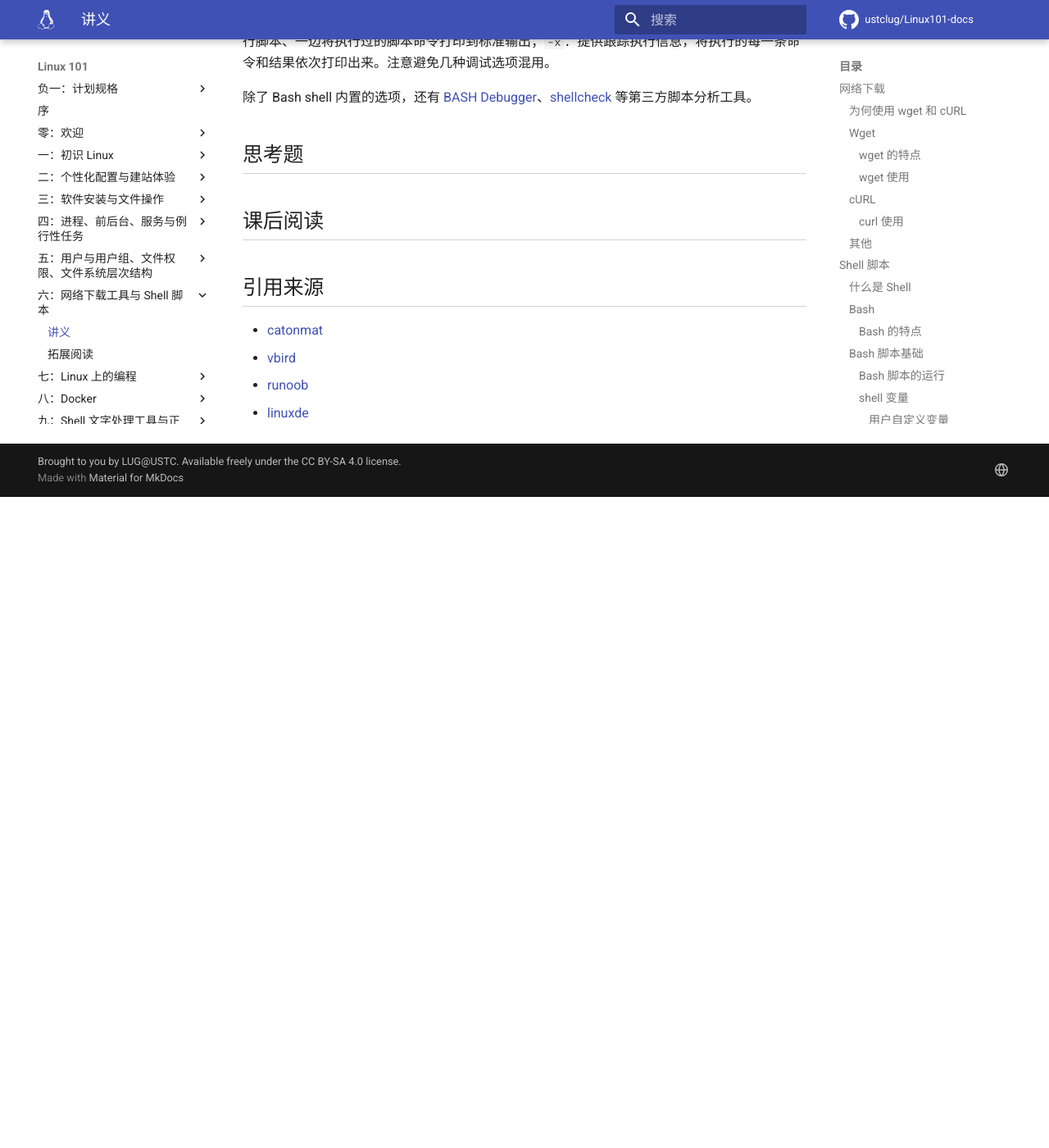
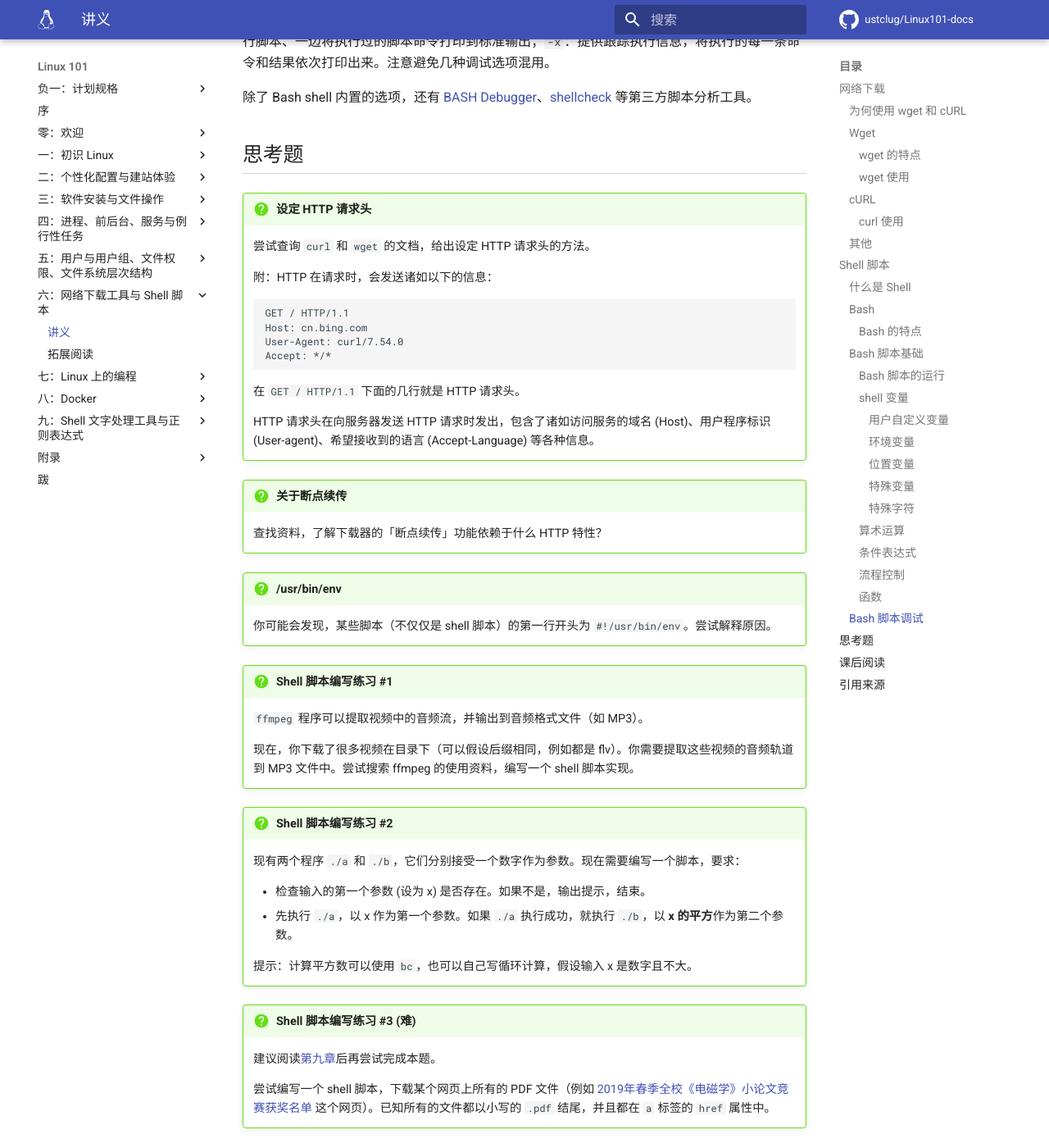
Before and after one commit to ustclug/Linux101-docs, an MkDocs documentation site: the page built from docs/Ch06/index.md, in a window 1280 px wide and 1400 px high, scrolled down 9092 px. Shown: the whole window at 82% size. Built offline with MkDocs 1.6.1 and Material for MkDocs 9.7.7, drawn with Linux system fonts in a browser that asks for light colours; comment, search, counter and statistics services are not loaded; before the commit the page ends 9698 px from its top, so only the background shows below that; some of the changed text lies outside the part shown.

Commit message:
Ch06: Add questions and style fix

````diff
--- a/docs/Ch06/index.md
+++ b/docs/Ch06/index.md
@@ -8,11 +8,11 @@
 
     - 在命令行黑乎乎的窗口，我要怎么下载文件？
 
-    - 如果我关闭了 SSH 远程连接，会不会像一些浏览器一样使已下载部分全部木大？
+    - 如果我在命令行下结束了下载任务，会不会像一些浏览器一样使已下载部分全部白费？
 
     - Bash 语法和 C 语言类似吗？和 Powershell 类似吗？
 
-    - Bash script 出 `bug` 的时候我该如何调试呢？
+    - Bash script 出 bug 的时候我该如何调试呢？
 
     下面内容可以解答你的疑问。
 
@@ -512,6 +512,52 @@ Bash shell 本身提供了调试方法：
 
 ## 思考题
 
+!!! question "设定 HTTP 请求头"
+
+    尝试查询 `curl` 和 `wget` 的文档，给出设定 HTTP 请求头的方法。
+
+    附：HTTP 在请求时，会发送诸如以下的信息：
+
+    ```
+    GET / HTTP/1.1
+    Host: cn.bing.com
+    User-Agent: curl/7.54.0
+    Accept: */*
+    ```
+
+    在 `GET / HTTP/1.1` 下面的几行就是 HTTP 请求头。
+
+    HTTP 请求头在向服务器发送 HTTP 请求时发出，包含了诸如访问服务的域名 (Host)、用户程序标识 (User-agent)、希望接收到的语言 (Accept-Language) 等各种信息。
+
+!!! question "关于断点续传"
+
+    查找资料，了解下载器的「断点续传」功能依赖于什么 HTTP 特性？
+
+!!! question "/usr/bin/env"
+
+    你可能会发现，某些脚本（不仅仅是 shell 脚本）的第一行开头为 `#!/usr/bin/env`。尝试解释原因。
+
+!!! question "Shell 脚本编写练习 #1"
+
+    `ffmpeg` 程序可以提取视频中的音频流，并输出到音频格式文件（如 MP3）。
+
+    现在，你下载了很多视频在目录下（可以假设后缀相同，例如都是 flv）。你需要提取这些视频的音频轨道到 MP3 文件中。尝试搜索 ffmpeg 的使用资料，编写一个 shell 脚本实现。
+
+!!! question "Shell 脚本编写练习 #2"
+
+    现有两个程序 `./a` 和 `./b`，它们分别接受一个数字作为参数。现在需要编写一个脚本，要求：
+
+    - 检查输入的第一个参数 (设为 x) 是否存在。如果不是，输出提示，结束。
+    - 先执行 `./a`，以 x 作为第一个参数。如果 `./a` 执行成功，就执行 `./b`，以 **x 的平方**作为第二个参数。
+
+    提示：计算平方数可以使用 `bc`，也可以自己写循环计算，假设输入 x 是数字且不大。
+
+!!! question "Shell 脚本编写练习 #3 (难)"
+
+    建议阅读[第九章](../Ch09)后再尝试完成本题。
+
+    尝试编写一个 shell 脚本，下载某个网页上所有的 PDF 文件（例如 [2019年春季全校《电磁学》小论文竞赛获奖名单](http://staff.ustc.edu.cn/~bjye/em/student/2019S/2019S.htm) 这个网页）。已知所有的文件都以小写的 `.pdf` 结尾，并且都在 `a` 标签的 `href` 属性中。
+
 ## 课后阅读
 
 ## 引用来源
````
Also changed, not shown: other parts of docs/Ch06/index.md (+2 -2 lines).
